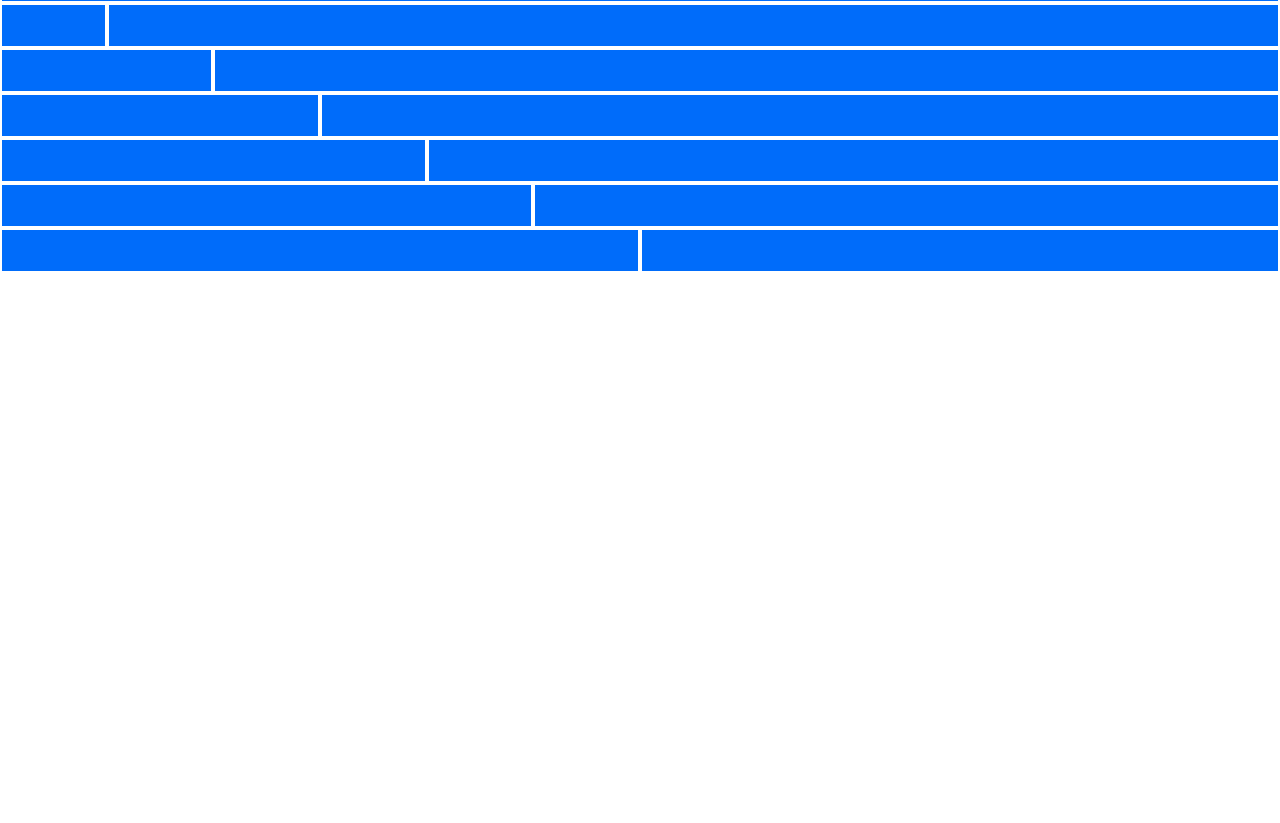
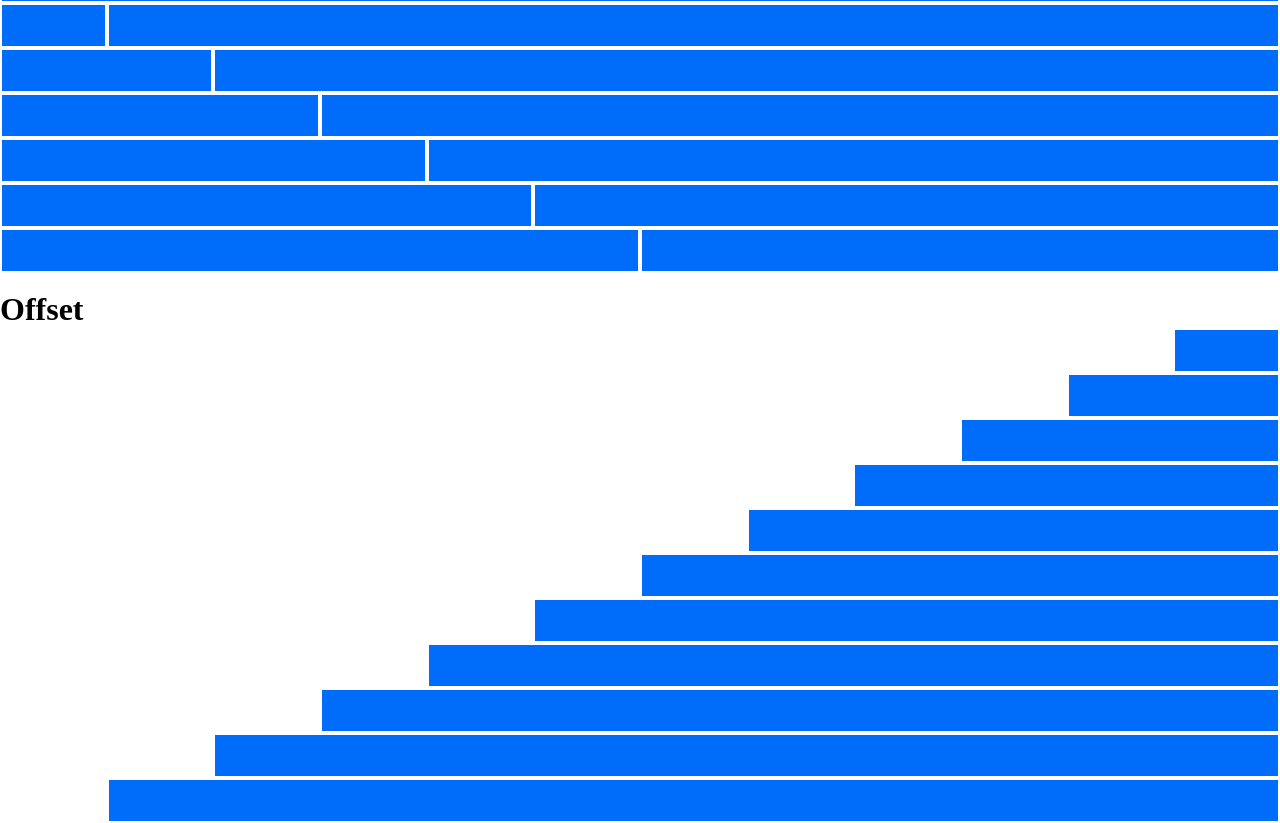
Before and after one commit to Paparellav/html-css-12bool, a plain HTML site: page index.html in a window 1280 px wide. Shown: the part 391-1214 px from the top of the page. Before the commit the page ends 800 px from the top, so only its background shows below. Drawn offline with Linux system fonts and the light colour scheme.

Commit message:
offset aggiunti

```diff
--- a/index.html
+++ b/index.html
@@ -297,6 +297,66 @@
         </div>
         <!-- /ROW 13 -->
 
+        <br>
+        <h1>Offset</h1>
+
+        <!-- Qui iniziano gli offset -->
+        <div class="offset-xs-11 col-xs-1">
+            <div class="box bg-blue">
+
+            </div>
+        </div>
+        <div class="offset-xs-10 col-xs-2">
+            <div class="box bg-blue">
+
+            </div>
+        </div>
+        <div class="offset-xs-9 col-xs-3">
+            <div class="box bg-blue">
+
+            </div>
+        </div>
+        <div class="offset-xs-8 col-xs-4">
+            <div class="box bg-blue">
+
+            </div>
+        </div>
+        <div class="offset-xs-7 col-xs-5">
+            <div class="box bg-blue">
+
+            </div>
+        </div>
+        <div class="offset-xs-6 col-xs-6">
+            <div class="box bg-blue">
+
+            </div>
+        </div>
+        <div class="offset-xs-5 col-xs-7">
+            <div class="box bg-blue">
+
+            </div>
+        </div>
+        <div class="offset-xs-4 col-xs-8">
+            <div class="box bg-blue">
+
+            </div>
+        </div>
+        <div class="offset-xs-3 col-xs-9">
+            <div class="box bg-blue">
+
+            </div>
+        </div>
+        <div class="offset-xs-2 col-xs-10">
+            <div class="box bg-blue">
+
+            </div>
+        </div>
+        <div class="offset-xs-1 col-xs-11">
+            <div class="box bg-blue">
+
+            </div>
+        </div>
+        <!-- /Qui finiscono gli offset -->
     </div>
 </body>
 </html>
```
